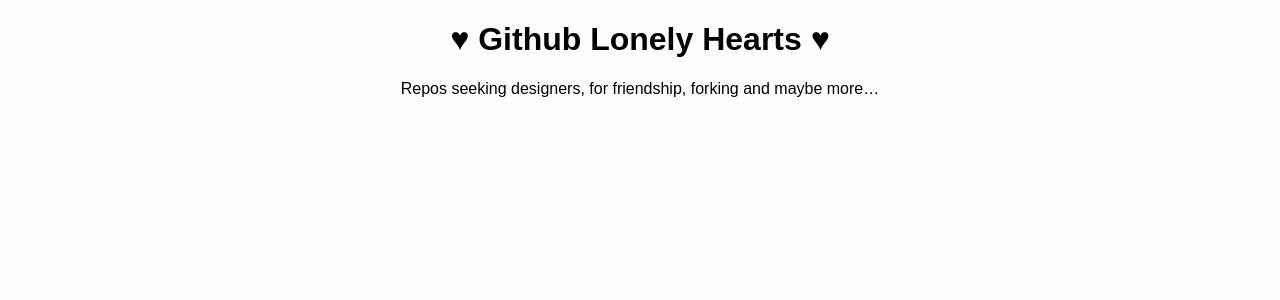
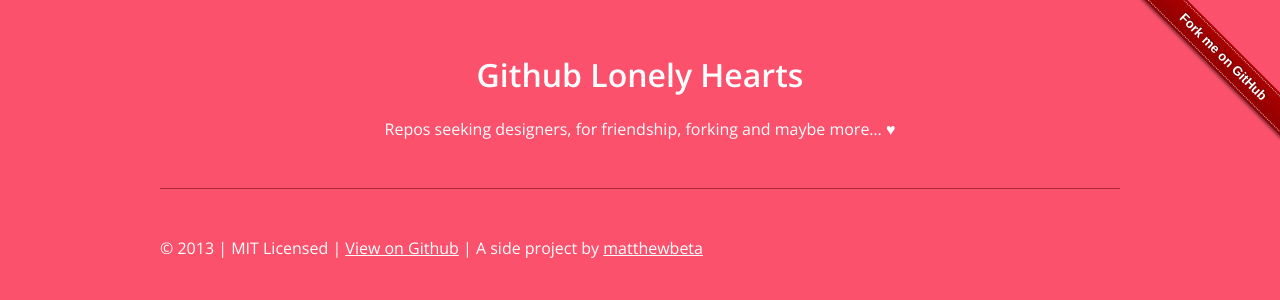
Before and after one commit to matthewbeta/lonelyhearts, a Jekyll site: the page index.html, which Jekyll copies as it is, in a window 1280 px wide. Shown: the top 300 px of the page. Built offline with Jekyll 4.4.1, drawn with Linux system fonts in a browser that asks for light colours.

Commit message:
Styled it up a bit

```diff
--- a/css/main.css
+++ b/css/main.css
@@ -1,30 +1,212 @@
 body {
-  background-color: #fcfcfc;
+  background-color: #FC516C;
+  color: #fefefe;
+}
+@font-face {
+  font-family: 'icomoon';
+  src:url('../fonts/icomoon.eot');
+  src:url('../fonts/icomoon.eot?#iefix') format('embedded-opentype'),
+    url('../fonts/icomoon.woff') format('woff'),
+    url('../fonts/icomoon.ttf') format('truetype'),
+    url('../fonts/icomoon.svg#icomoon') format('svg');
+  font-weight: normal;
+  font-style: normal;
 }
 
+.icon-github, .icon-heart, .icon-lovers, .icon-twitter, .icon-quill, .icon-fork {
+  font-family: 'icomoon';
+  speak: none;
+  font-style: normal;
+  font-weight: normal;
+  font-variant: normal;
+  text-transform: none;
+  line-height: 1;
+  -webkit-font-smoothing: antialiased;
+}
+.icon-github:before {
+  content: "\e000";
+}
+.icon-heart:before {
+  content: "\e001";
+}
+.icon-lovers:before {
+  content: "\e002";
+}
+.icon-twitter:before {
+  content: "\e003";
+}
+.icon-quill:before {
+  content: "\e004";
+}
+.icon-fork:before {
+  content: "\e005";
+}
+a {
+  color: #AF273C;
+}
 .wrap {
   max-width: 60em;
   margin: 0 auto;
 }
 .header-main {
   text-align: center;
+  padding: 2em 1em;
+}
+.giant-icon {
+  display: block;
+  font-size: 5em;
 }
 .results-list {
   list-style: none;
+  margin: 0;
+  padding: 0;
 
 }
 .result {
+  display: block;
   float: left;
-  width: 50%;
+  width: 100%;
   padding: 2em;
+  margin-bottom: 4em;
   background-color: #fff;
+  color: #999;
+  border-radius: .2em;
 }
+.repo-name {
+  font-weight: 300;
+  margin: 0 0 .5em;
+  padding-bottom: .5em;
+  border-bottom: 1px solid #DDD;
+  width: 100%;
+
+}
+.repo-name > a {
+  text-decoration: none;
+}
+.date ,
 .label {
   display: block;
   font-style: italic;
   font-size: .8em;
-  color: #DDD;
+  color: #AAA;
 }
+input[type="text"] {
+  width: 100%;
+font-size: .8em;
+border: 1px solid #DDD;
+padding: .4em;
+color: #999;
+}
+.contact {
+  padding-left: 1em;
+}
+.comments {
+  width: 66%;
+  float: left;
+  padding-right: 1em;
+}
+.actions {
+  width: 33%;
+  float: right;
+  padding-left: 1em;
+    border-left: 1px solid #DDD;
+}
+
+
+.footer-main {
+  border-top: 1px solid #AF273C;
+  padding: 2em 0 4em;
+}
+.footer-main a{
+  color: #fff;
+}
+
+/*Ribbon*/
+/* Left will inherit from right (so we don't need to duplicate code */
+.github-fork-ribbon {
+  /* The right and left lasses determine the side we attach our banner to */
+  position: absolute;
+
+  /* Add a bit of padding to give some substance outside the "stitching" */
+  padding: 2px 0;
+
+  /* Set the base colour */
+  background-color: #a00;
+
+  /* Set a gradient: transparent black at the top to almost-transparent black at the bottom */
+  background-image: -webkit-gradient(linear, left top, left bottom, from(rgba(0, 0, 0, 0.00)), to(rgba(0, 0, 0, 0.15)));
+  background-image: -webkit-linear-gradient(top, rgba(0, 0, 0, 0.00), rgba(0, 0, 0, 0.15));
+  background-image: -moz-linear-gradient(top, rgba(0, 0, 0, 0.00), rgba(0, 0, 0, 0.15));
+  background-image: -o-linear-gradient(top, rgba(0, 0, 0, 0.00), rgba(0, 0, 0, 0.15));
+  background-image: -ms-linear-gradient(top, rgba(0, 0, 0, 0.00), rgba(0, 0, 0, 0.15));
+  background-image: linear-gradient(top, rgba(0, 0, 0, 0.00), rgba(0, 0, 0, 0.15));
+  filter: progid:DXImageTransform.Microsoft.gradient(GradientType=0,StartColorStr='#000000', EndColorStr='#000000');
+
+  /* Add a drop shadow */
+  -webkit-box-shadow: 0px 2px 3px 0px rgba(0, 0, 0, 0.5);
+  box-shadow: 0px 2px 3px 0px rgba(0, 0, 0, 0.5);
+
+  z-index: 9999;
+}
+
+.github-fork-ribbon a,
+.github-fork-ribbon a:hover {
+  /* Set the font */
+  font-family: "Helvetica Neue", Helvetica, Arial, sans-serif;
+  font-size: 13px;
+  font-weight: 700;
+  color: white;
+
+  /* Set the text properties */
+  text-decoration: none;
+  text-shadow: 0 -1px rgba(0,0,0,0.5);
+  text-align: center;
+
+  /* Set the geometry. If you fiddle with these you'll also need to tweak the top and right values in #github-fork-ribbon. */
+  width: 200px;
+  line-height: 20px;
+
+  /* Set the layout properties */
+  display: inline-block;
+  padding: 2px 0;
+
+  /* Add "stitching" effect */
+  border-width: 1px 0;
+  border-style: dotted;
+  border-color: rgba(255,255,255,0.7);
+}
+
+.github-fork-ribbon-wrapper {
+  width: 150px;
+  height: 150px;
+  position: absolute;
+  overflow: hidden;
+  top: 0;
+  z-index: 9999;
+}
+
+.github-fork-ribbon-wrapper.fixed {
+  position: fixed;
+}
+
+
+.github-fork-ribbon-wrapper.right {
+  right: 0;
+}
+
+
+.github-fork-ribbon-wrapper.right .github-fork-ribbon {
+  top: 42px;
+  right: -43px;
+
+  /* Rotate the banner 45 degrees */
+  -webkit-transform: rotate(45deg);
+  -moz-transform: rotate(45deg);
+  -o-transform: rotate(45deg);
+  transform: rotate(45deg);
+}
+
+
 
 /**
  * For modern browsers
--- a/index.html
+++ b/index.html
@@ -11,17 +11,25 @@
 </head>
 
 <body>
-
+<div class="github-fork-ribbon-wrapper right">
+    <div class="github-fork-ribbon">
+        <a href="https://github.com/matthewbeta/lonelyhearts">Fork me on GitHub</a>
+    </div>
+</div>
 <div class="wrap">
 
 	<header class="header-main" role="banner">
-
-		<h1 class="page-title">♥ Github Lonely Hearts ♥</h1>
-		<p>Repos seeking designers, for friendship, forking and maybe more&hellip;</p>
+		<h1 class="page-title"> Github Lonely Hearts </h1>
+		<p>Repos seeking designers, for friendship, forking and maybe more&hellip; ♥</p>
 
 	</header>
 
 	<section id="results"></section>
+
+	<footer class="footer-main">
+		 <p>&copy; 2013 | MIT Licensed | <a href="https://github.com/matthewbeta/lonelyhearts">View on Github</a> | A side project by <a href="http://matthew-jackson.com">matthewbeta</a></p>
+
+	</footer>
 
 </div>
 
@@ -33,17 +41,27 @@
 <script id="results" type="text/html">
     <ul class="results-list cf">
       {{#rows}}
-        <li class="result">
-			<a href="{{githuburl}}"><h2 class="repo-name">{{name}}</h2></a>
-			<p class="owner">{{owner}}</p>
-			<div class="comments">{{comments}}</div>
+			<li class="result">
+	<h2 class="repo-name"><a href="{{githuburl}}">{{name}}</a></h2>
 
-			<p><span class="label">Clone URL:</span> {{cloneurl}}</p>
+	<div class="comments">
+		<p class="date">{{date}}</p>
+		<p>{{comments}}</p>
 
-			<a class="contact twitter" href="http://twitter.com/{{twitter}}">@{{twitter}}</a>
-			<a class="contact email" href="mailto:{{email}}">{{email}}</a>
+		<p><a href="{{githuburl}}">View on Github</a></p>
 
-		</li>
+	</div>
+
+	<div class="actions">
+		<p><i class="icon-github"></i> <a class="contact owner" href="http://github.com/{{owner}}">{{owner}}</a></p>
+		<p><i class="icon-twitter"></i> <a class="contact twitter" href="http://twitter.com/{{twitter}}">@{{twitter}}</a></p>
+		<p><i class="icon-quill"></i> <a class="contact email" href="mailto:{{email}}">{{email}}</a></p>
+
+
+		<label for="{{cloneurl}}" class="label">Clone URL:</label>
+		<input id="{{cloneurl}}" type="text" readonly="" value="{{cloneurl}}">
+	</div>
+</li>
       {{/rows}}
   	</ul>
 </script>
```
Also changed, not shown: _includes/result.html (+16 -6 lines), LICENSE.txt (added), css/normalize.css, fonts/icomoon.ttf (added), fonts/icomoon.woff (added), 3 other files.
